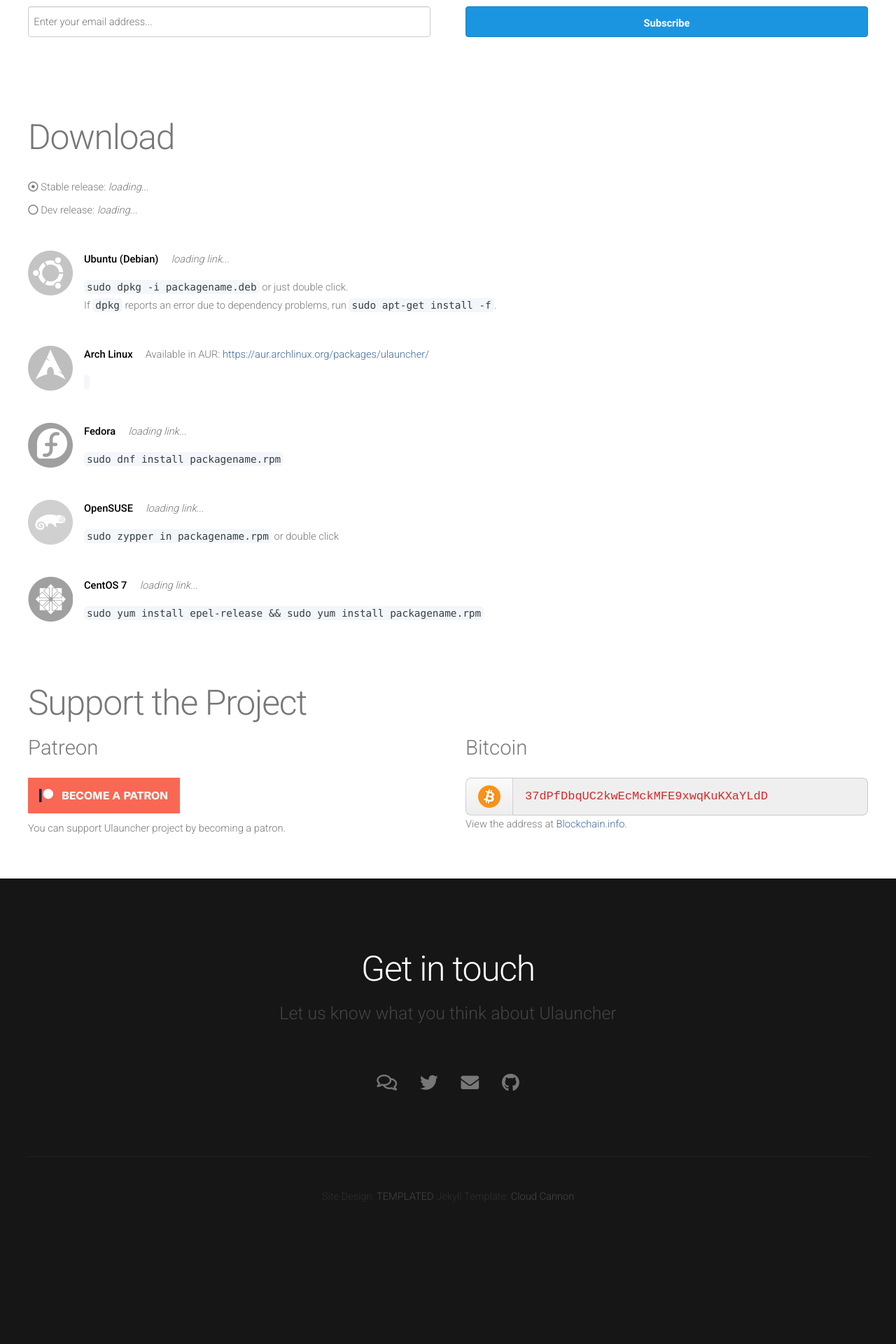
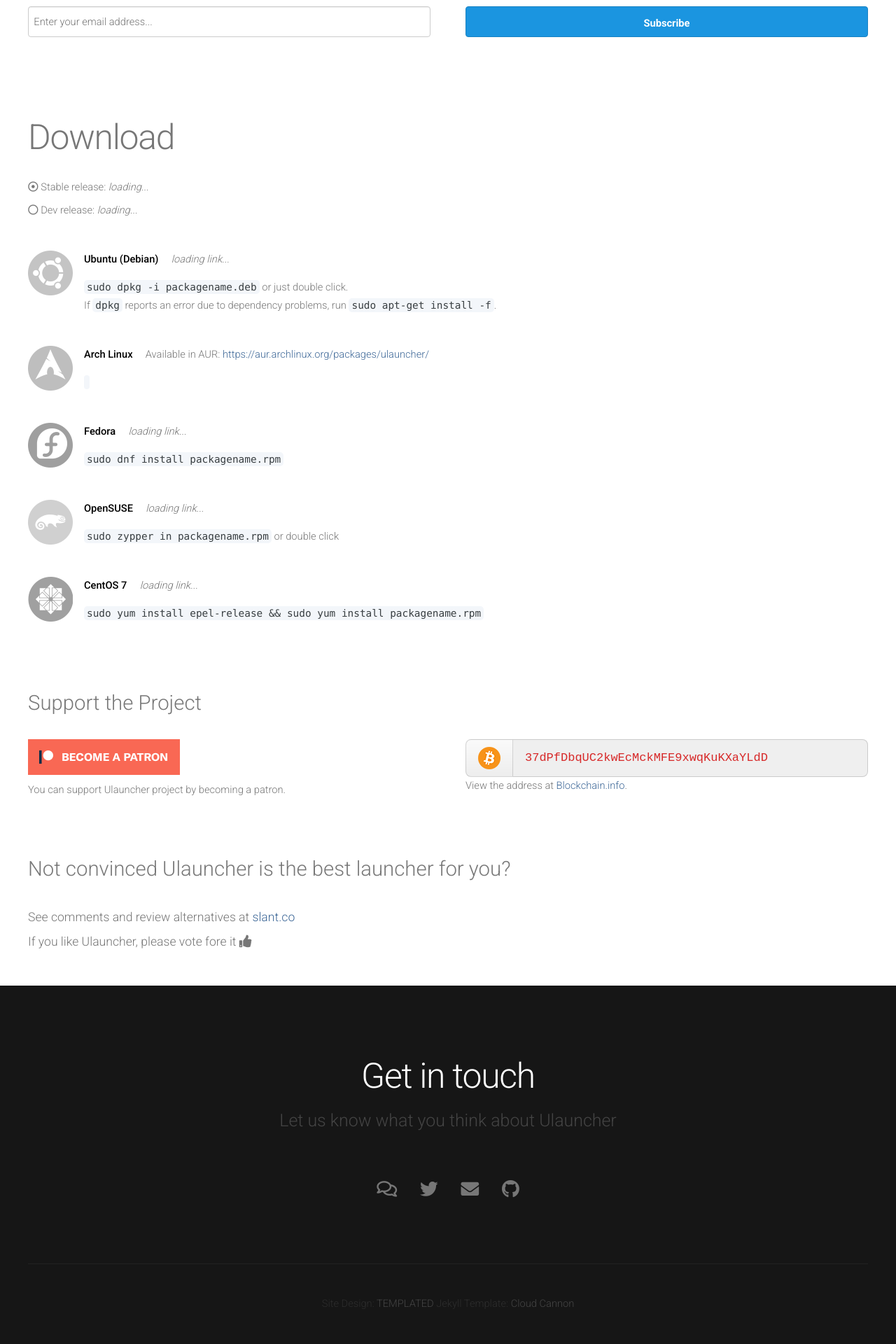
Before and after one commit to Ulauncher/ulauncher.io, a Jekyll site: the page built from index.html, in a window 1280 px wide. Shown: the part 1343-3263 px from the top of the page at 70% size. Built offline with Jekyll 4.4.1, drawn with Linux system fonts in a browser that asks for light colours; nearby versions of some CDN libraries; before the commit the page ends 3110 px from its top, so only the background shows below that; grey boxes are pictures that could not be loaded.

Commit message:
slant.co

```diff
--- a/_includes/index/support.html
+++ b/_includes/index/support.html
@@ -1,6 +1,5 @@
 <div class="row">
     <div class="6u">
-        <h3>Patreon</h3>
         <a href="https://www.patreon.com/bePatron?u=8086337">
             <img src="/assets/images/become_a_patron_button.png" alt="Become a patron">
         </a>
@@ -9,8 +8,6 @@
         </p>
     </div>
     <div class="6u">
-        <h3>Bitcoin</h3>
-
         <div class="donate">
             <div class="icon">
                 <img src="/assets/images/bitcoin.png" alt="Bitcoin logo">
--- a/assets/css/style-desktop.css
+++ b/assets/css/style-desktop.css
@@ -122,3 +122,9 @@
         line-height: 1.5em;
         font-size: 1.8em;
     }
+
+
+.slant-co p {
+    line-height: 2em;
+    font-size: 1.2em;
+}
--- a/index.html
+++ b/index.html
@@ -26,8 +26,17 @@
 		</section>
 
 		<section id="Support">
-			<header><h2>Support the Project</h2></header>
+			<header><h3>Support the Project</h3></header>
 			{% include index/support.html %}
+		</section>
+
+		<section class="slant-co">
+			<header><h3>Not convinced Ulauncher is the best launcher for you?</h3></header>
+			<p>
+				See comments and review alternatives at <a href="https://www.slant.co/topics/3945/~linux-app-launchers">slant.co</a>
+				<br />
+				If you like Ulauncher, please vote fore it <i class="fas fa-thumbs-up"></i>
+			</p>
 		</section>
 
 	</div>
```
